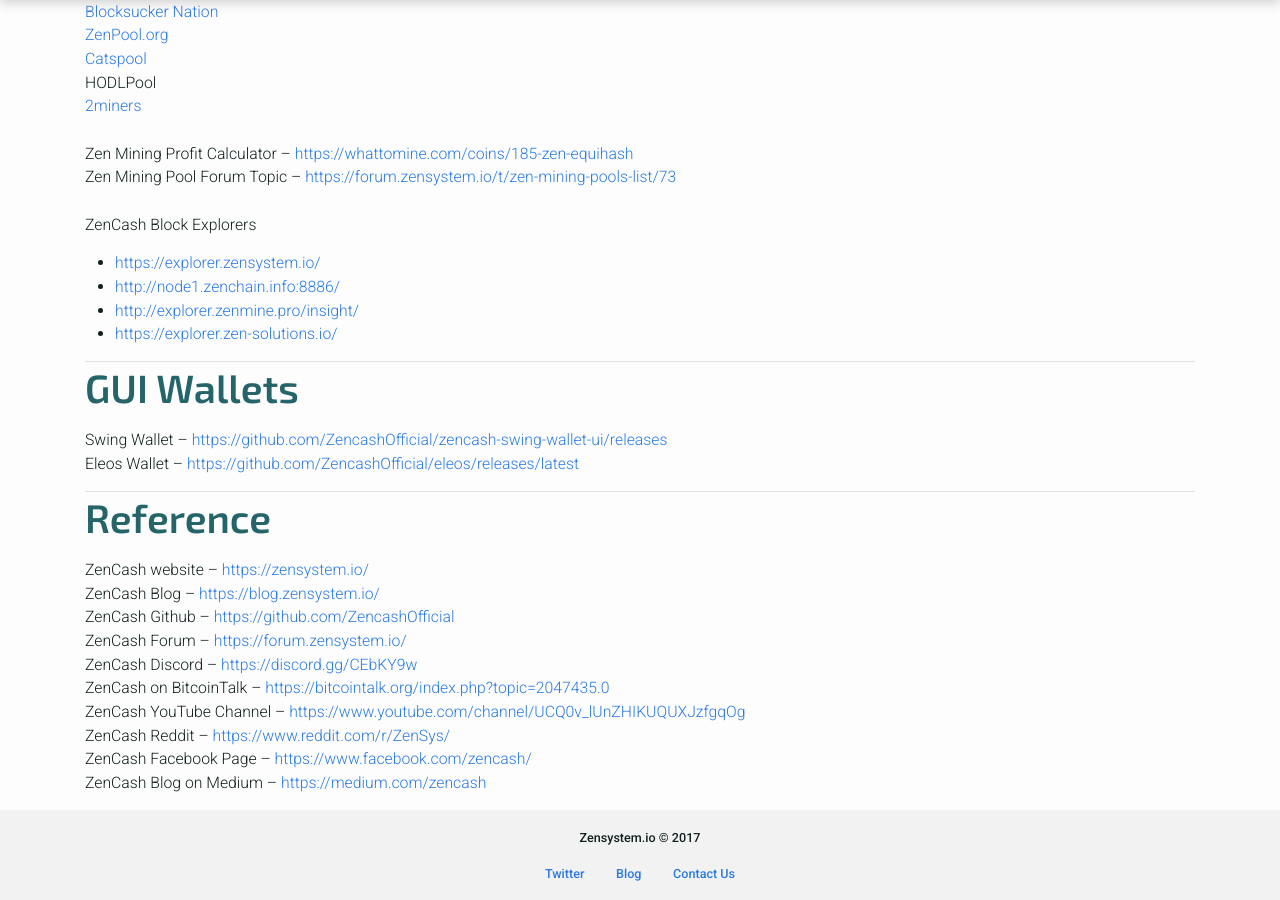
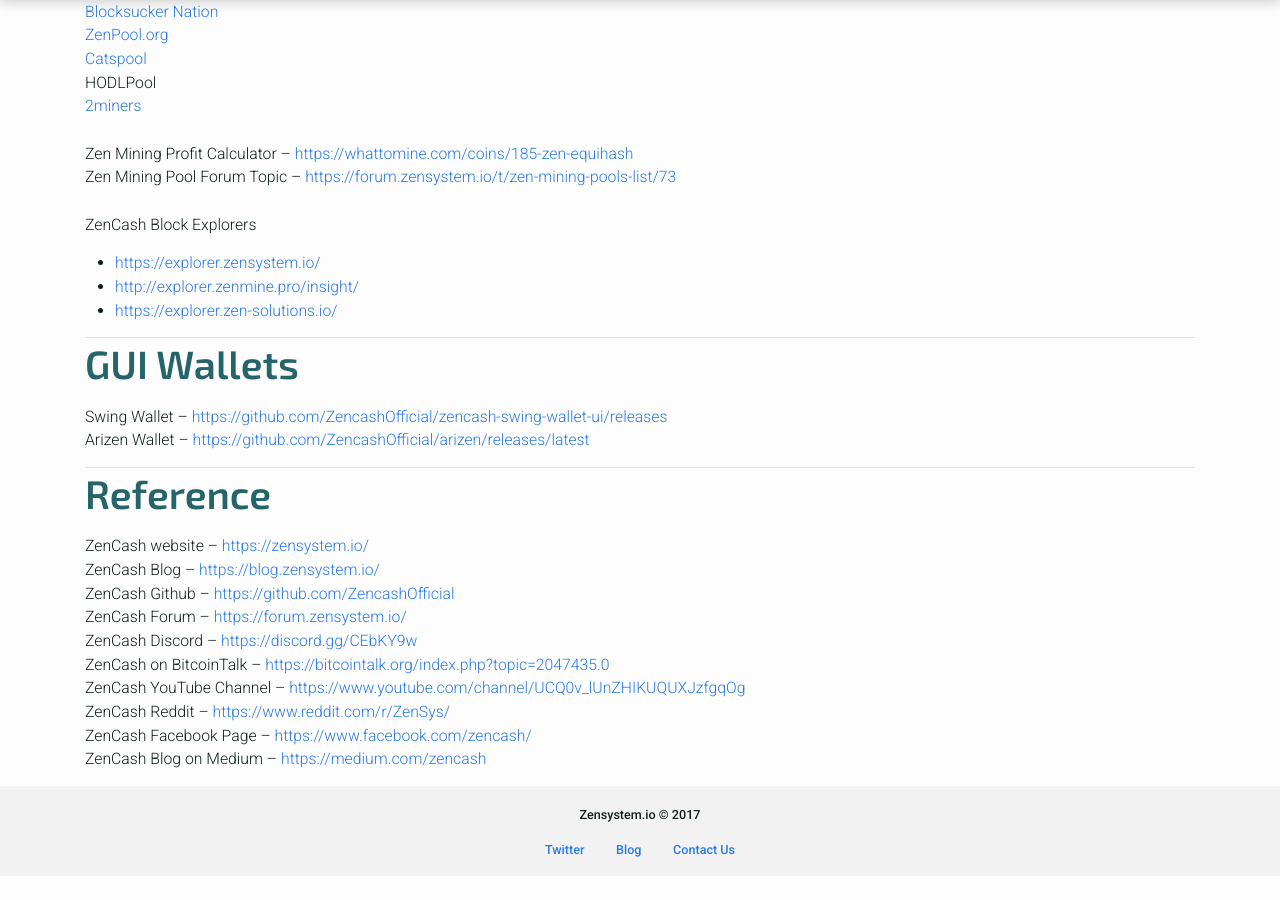
Before and after one commit to tarrenj/website, a Jekyll site: the page built from mining-pools.html, in a window 1280 px wide and 900 px high, scrolled down 876 px. Built offline with Jekyll 4.4.1, drawn with Linux system fonts in a browser that asks for light colours; after the commit the page ends 1752 px from its top, so only the background shows below that.

Commit message:
Add Arizen Wallet
Remove references to Eleos, remove node1.zenchain.info explorer.

```diff
--- a/_config.yml
+++ b/_config.yml
@@ -49,7 +49,7 @@
   youtube: https://www.youtube.com/channel/UCQ0v_lUnZHIKUQUXJzfgqOg
 wallets:
   swing: https://github.com/ZencashOfficial/zencash-swing-wallet-ui/releases
-  eleos: https://github.com/ZencashOfficial/eleos/releases/latest
+  arizen: https://github.com/ZencashOfficial/arizen/releases/latest
 future: true
 show_drafts: true
 lsi: false
--- a/_includes/content/wallets.html
+++ b/_includes/content/wallets.html
@@ -1,2 +1,3 @@
 <strong>GUI Wallets available for linux, mac, and windows:</strong><br />
-<a href="{{site.wallets.swing}}">Swing Wallet</a><br />
+<a href="{{site.wallets.swing}}">Swing Wallet (Full Node, Shielded Transactions, Messaging)</a><br />
+<a href="{{site.wallets.arizen}}">Arizen Wallet (Light SPV Wallet)</a>
--- a/mining-pools.html
+++ b/mining-pools.html
@@ -20,9 +20,6 @@
       <a href="https://explorer.zensystem.io/">https://explorer.zensystem.io/</a>
     </li>
     <li>
-      <a href="http://node1.zenchain.info:8886/">http://node1.zenchain.info:8886/</a>
-    </li>
-    <li>
       <a href="http://explorer.zenmine.pro/insight/">http://explorer.zenmine.pro/insight/</a>
     </li>
     <li>
@@ -33,7 +30,7 @@
 <hr />
 <h2>GUI Wallets</h2>
 <p>Swing Wallet &#8211; <a href="{{site.wallets.swing}}">{{site.wallets.swing}}</a><br />
-Eleos Wallet &#8211; <a href="{{site.wallets.eleos}}">{{site.wallets.eleos}}</a></p>
+Arizen Wallet &#8211; <a href="{{site.wallets.arizen}}">{{site.wallets.arizen}}</a></p>
 <hr />
 <h2>Reference</h2>
 <p>ZenCash website &#8211; <a href="{{site.url}}">{{site.url}}</a><br />
```
Also changed, not shown: 1 other file.
